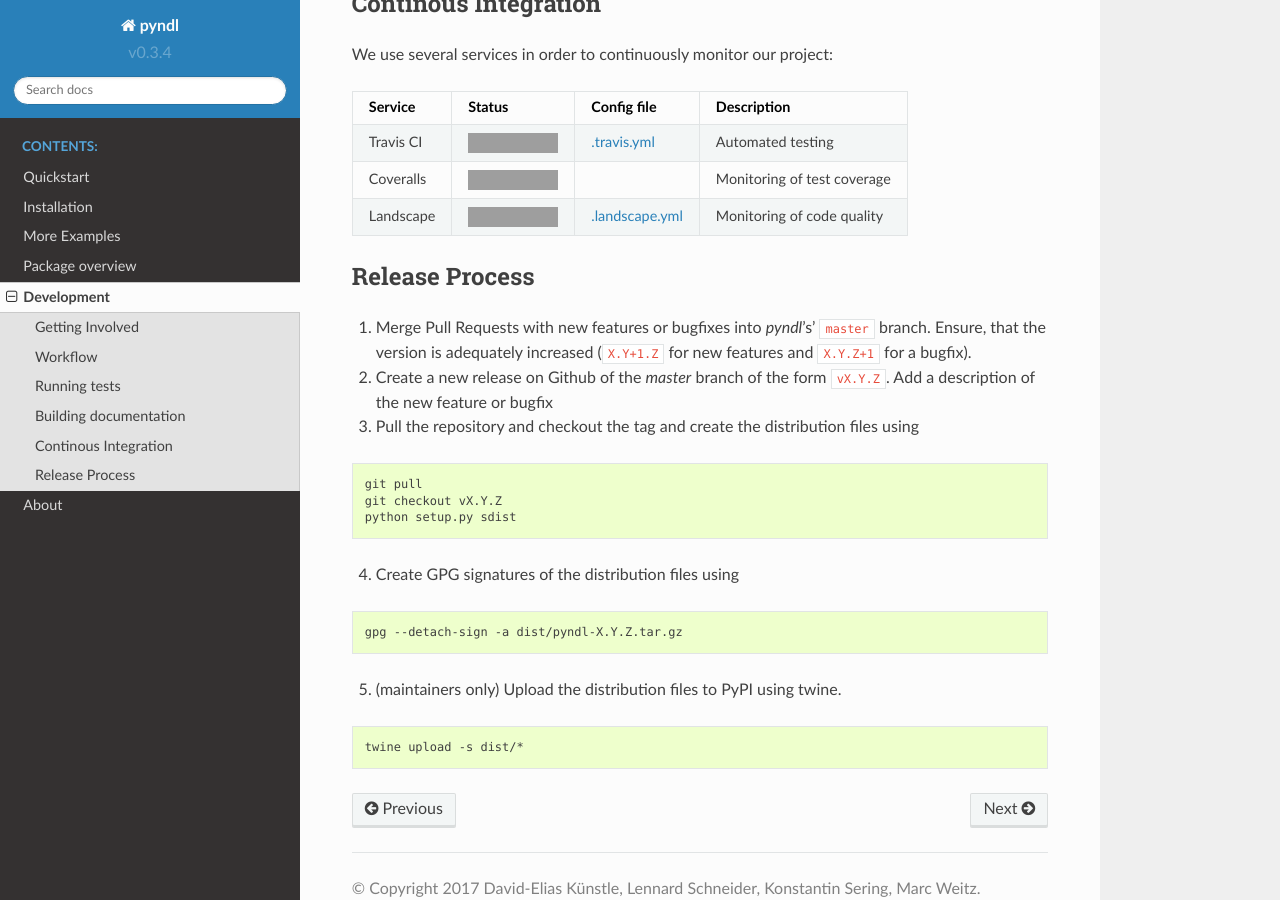
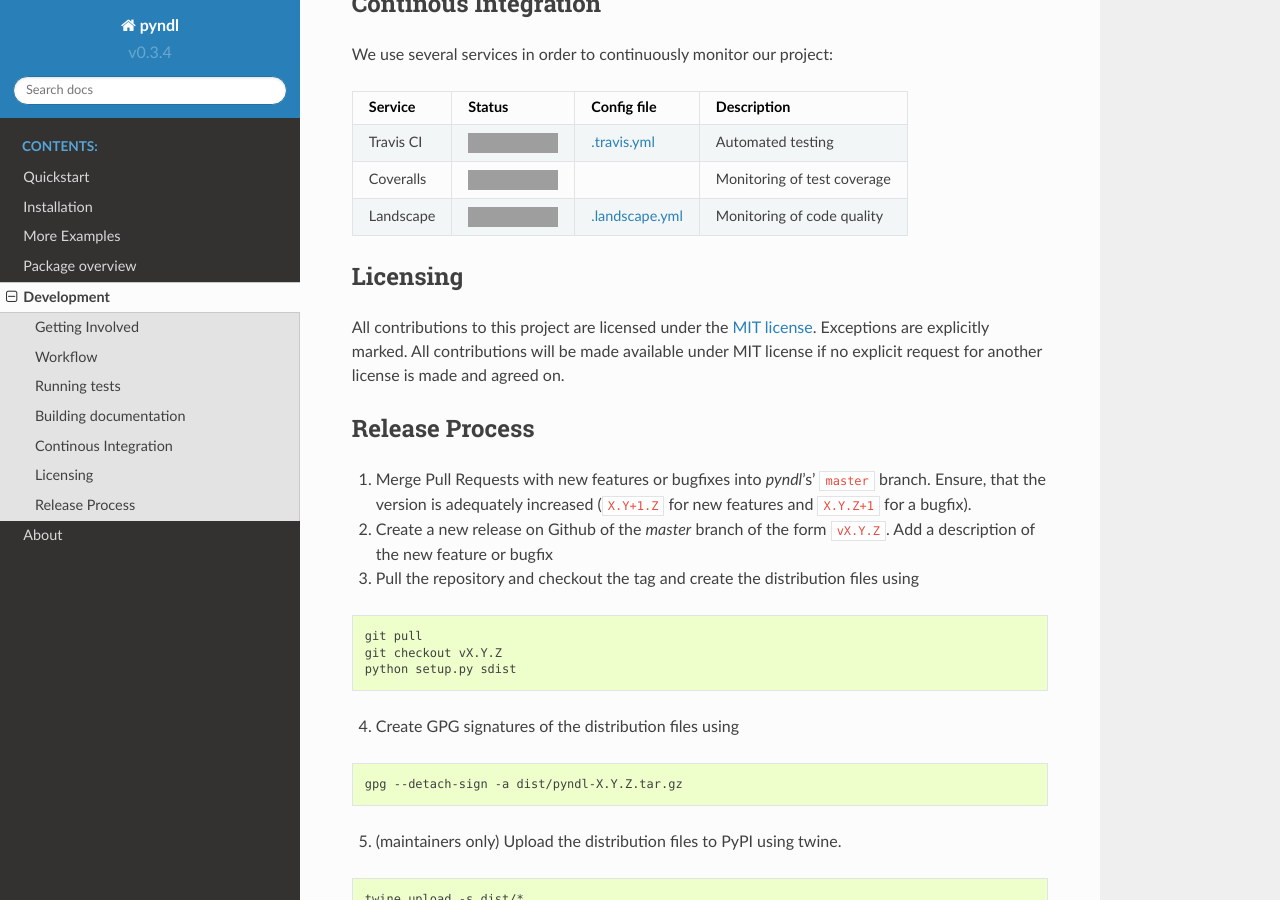
Before and after one commit to quantling/pyndl, a Sphinx documentation site: the page built from doc/source/development.rst, in a window 1280 px wide and 900 px high, scrolled down 1830 px. Built offline with Sphinx 7.4.7 and the Read the Docs theme 2.0.0, drawn with Linux system fonts in a browser that asks for light colours; pages that are not in the unit, such as notebooks, are missing from menus; grey boxes are pictures that could not be loaded.

Commit message:
adds licensing information

```diff
--- a/doc/source/development.rst
+++ b/doc/source/development.rst
@@ -137,6 +137,15 @@ Landscape    |landscape|  `.landscape.yml`_  Monitoring of code quality
 .. _.landscape.yml: https://github.com/quantling/pyndl/blob/master/.landscape.yml
 
 
+Licensing
+---------
+
+All contributions to this project are licensed under the `MIT license
+<https://github.com/quantling/pyndl/blob/master/LICENSE.txt>`_. Exceptions are
+explicitly marked.
+All contributions will be made available under MIT license if no explicit
+request for another license is made and agreed on.
+
 
 Release Process
 ---------------
```
Also changed, not shown: .github/PULL_REQUEST_TEMPLATE.md.
